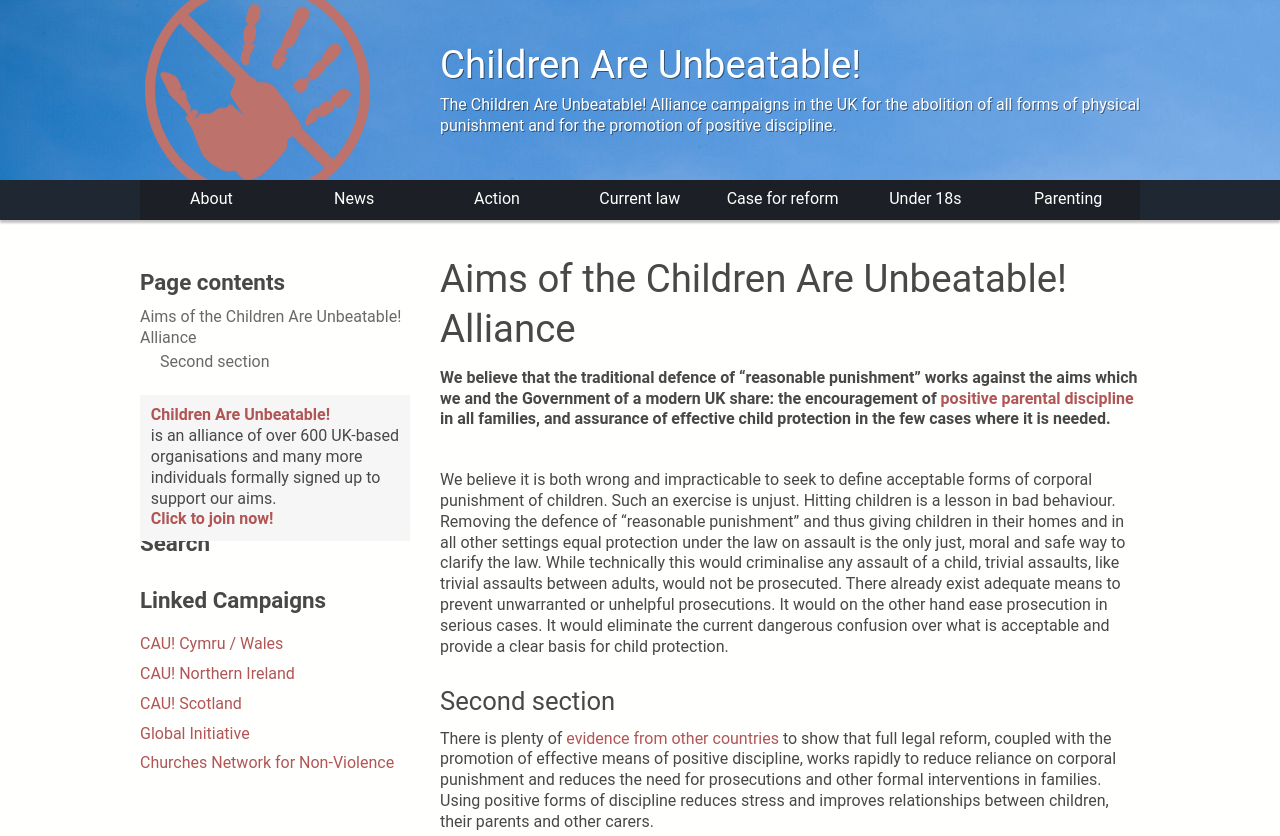
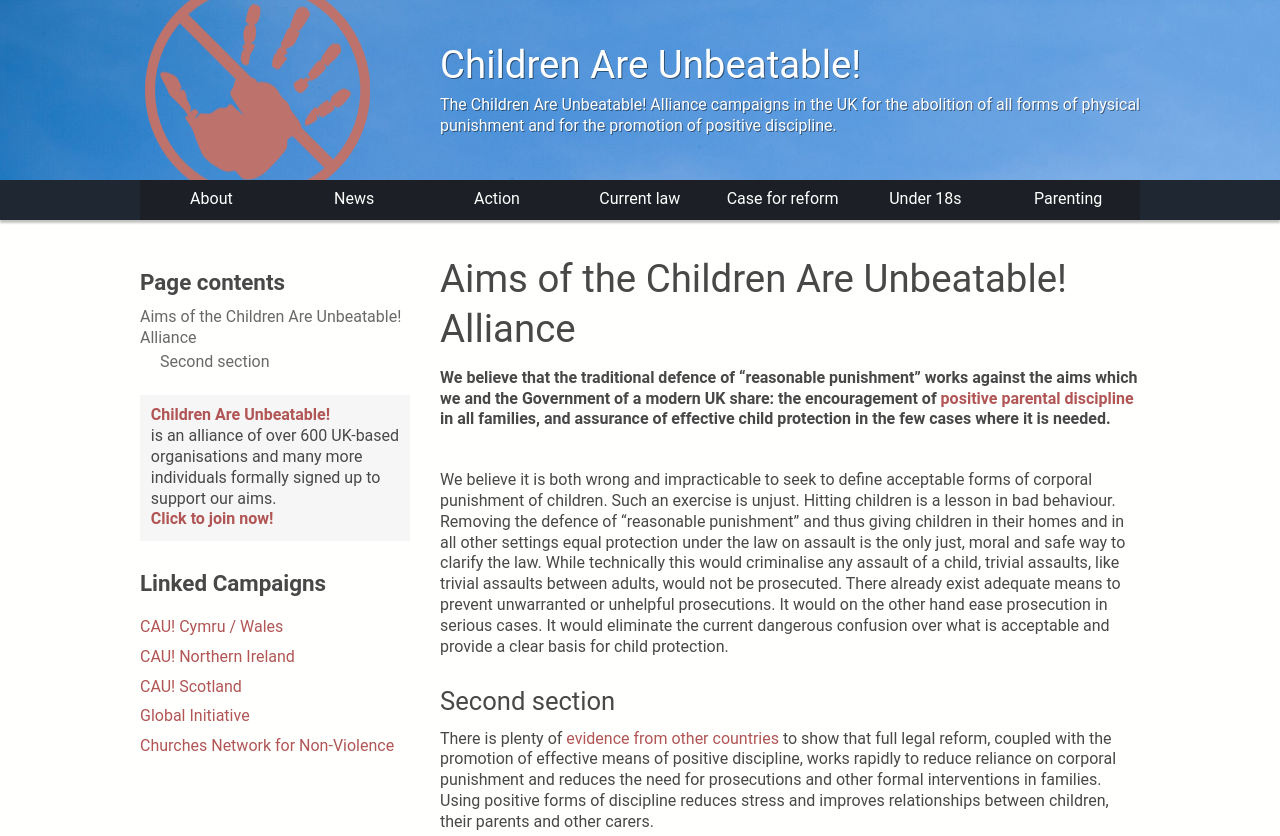
Before and after one commit to finnhodgkin/SiteTemplate, a website: page index.html in a window 1280 px wide. Shown: the top 836 px of the page. Drawn offline with Linux system fonts and the light colour scheme; a web font is replaced by a local one.

Commit message:
fix aside nav margin

```diff
--- a/index.html
+++ b/index.html
@@ -96,7 +96,6 @@
           </a>
         </div>
         <nav>
-          <h3>Search</h3>
           <h3>Linked Campaigns</h3>
           <ul>
             <li><a href="">CAU! Cymru / Wales</a></li>
--- a/store/c-content.scss
+++ b/store/c-content.scss
@@ -89,4 +89,6 @@
 aside nav {
   background-color: transparent;
   box-shadow: none;
+  clear: both;
+  margin-top: 0;
 }
```
Also changed, not shown: css/c-content.css.
